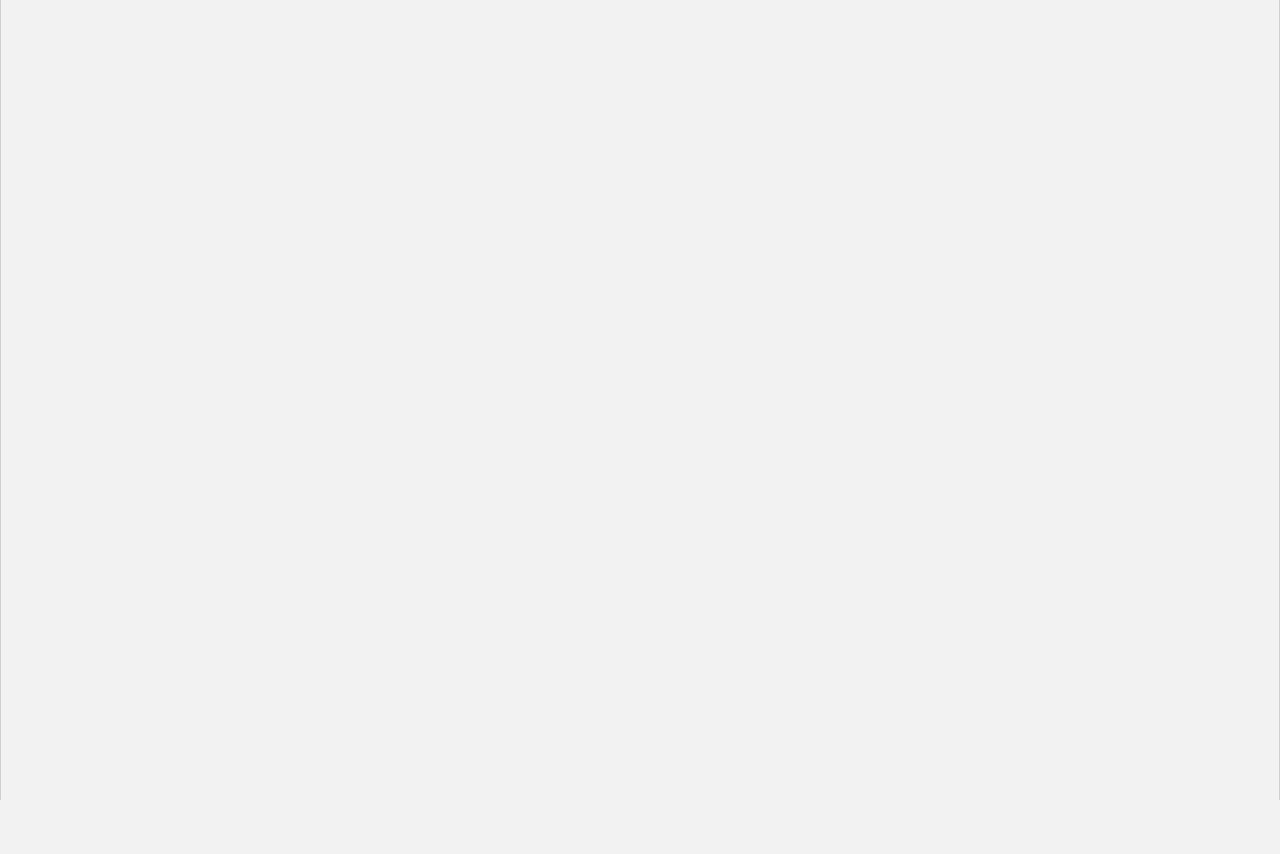
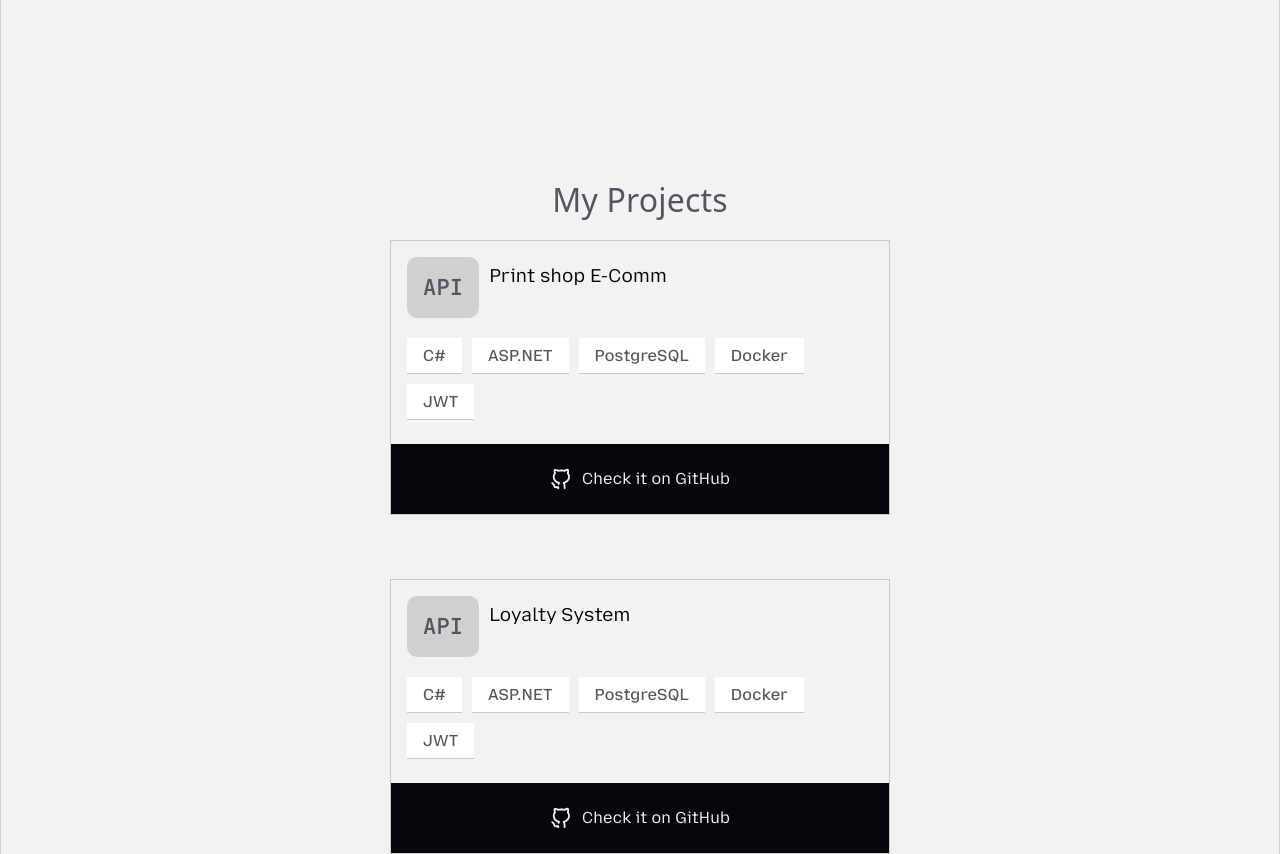
Before and after one commit to turzhyk/front-portfolio, a React (Vite) app: page /net in a window 1280 px wide. Before the commit this address had no page. Before the commit the page ends 800 px from the top, so only its background shows below. Built offline with nearby package versions, Linux system fonts and the light colour scheme.

Commit message:
feat: add .net route and page

```diff
--- a/src/App.tsx
+++ b/src/App.tsx
@@ -2,6 +2,7 @@ import { Route, Routes } from "react-router-dom";
 import WebHome from "./Pages/WebHome";
 import Privacy from "./Pages/WebPrivacy";
 import Home from "./Pages/Home";
+import NetHome from "./Pages/NetHome";
 // lazy-load тяжёлых секций
 
 function App() {
@@ -10,6 +11,7 @@ function App() {
       <Route path="" element={<Home/>}/>
       <Route path="web" element={<WebHome />} />
       <Route path="web/privacy" element={<Privacy />} />
+      <Route path="net" element={<NetHome/>}/>
     </Routes>
   );
 }
--- a/src/Pages/Home.tsx
+++ b/src/Pages/Home.tsx
@@ -12,7 +12,7 @@ export default function Home() {
       <h1>Andrzej Turzański</h1>
       <h2>Software Engineer & Web Performance Specialist</h2>
       <div className="home-button-wrapper">
-        <Link to={"/"}>
+        <Link to={"/net"}>
           <span>
             Dla Rekruterów <br />/ Portfolio IT
           </span>
--- /dev/null
+++ b/src/Pages/NetHome.tsx
@@ -0,0 +1,55 @@
+import React from "react";
+import "./nethome.css";
+import { Helmet } from "react-helmet-async";
+import { Link } from "react-router-dom";
+export default function NetHome() {
+  return (
+    <>
+      <Helmet>
+        <title>Andrzej Turzański | .NET & React Developer</title>
+        <meta name="robots" content="noindex, nofollow"></meta>
+      </Helmet>
+      <div className="nethome home-wrapper">
+        <h1>My Projects</h1>
+        <div className="projects-wrapper">
+          <div className="project" >
+            <div className="project-header">
+              <div className="apibox">API</div>
+              <h3>Print shop E-Comm</h3>
+            </div>
+            <div className="techstack">
+              <span className="tech">C#</span>
+              <span className="tech">ASP.NET</span>
+              <span className="tech">PostgreSQL</span>
+              <span className="tech">Docker</span>
+
+            </div>
+             <div className="techstack">
+              <span className="tech">JWT</span>
+
+            </div>
+            <div className="footer"><Link to="https://github.com/turzhyk/dpback-ecomm-api"><img width={22} src="/svg/socials/github.svg"/><span>Check it on GitHub</span></Link></div>
+          </div>
+          <div className="project" >
+            <div className="project-header">
+              <div className="apibox">API</div>
+              <h3>Loyalty System</h3>
+            </div>
+            <div className="techstack">
+              <span className="tech">C#</span>
+              <span className="tech">ASP.NET</span>
+              <span className="tech">PostgreSQL</span>
+              <span className="tech">Docker</span>
+
+            </div>
+             <div className="techstack">
+              <span className="tech">JWT</span>
+
+            </div>
+            <div className="footer"><Link to="https://github.com/turzhyk/loyaltysystem"><img width={22} src="/svg/socials/github.svg"/><span>Check it on GitHub</span></Link></div>
+          </div>
+        </div>
+      </div>
+    </>
+  );
+}
--- a/src/Pages/home.css
+++ b/src/Pages/home.css
@@ -52,6 +52,9 @@
 .home-button-wrapper a:hover:after{
      transform: translateY(0);
 }
+.home-button-wrapper a:hover code{
+  background: none;
+}
 .home-button-wrapper span{
     z-index: 10;
     margin: auto;
--- /dev/null
+++ b/src/Pages/nethome.css
@@ -0,0 +1,78 @@
+.nethome.home-wrapper {
+  display: flex;
+  justify-content: center;
+  align-items: center;
+  padding-top: 10rem;
+  flex-direction: column;
+  color: var(--text);
+}
+.nethome.home-wrapper h1,
+.nethome.home-wrapper h2 {
+  color: var(--text);
+}
+
+.nethome .projects-wrapper {
+  display: flex;
+  flex-direction: column;
+  gap: 64px;
+  width: 500px;
+}
+.nethome .project {
+  width: 100%;
+  border: var(--border-param);
+  padding: 1rem;
+}
+.nethome *:link,
+.nethome *:visited {
+  text-decoration: none;
+}
+.nethome .project-header {
+  width: 100%;
+  display: flex;
+  gap: 10px;
+  margin-bottom: 20px;
+  justify-content: space-between;
+  align-items: stretch;
+}
+.nethome .project h3 {
+  flex: 1;
+  text-align: left;
+  font-weight: 400;
+  line-height: 0px;
+}
+.nethome .apibox {
+  background-color: var(--border);
+  border-radius: 10px;
+  padding: 1rem;
+  font-family: "Jet Brains Mono";
+  font-size: 22px;
+}
+.nethome .project .techstack{
+      display: flex;
+      gap: 10px;
+margin: 10px 0px;
+}
+.project .tech{
+      padding: 0.5rem 1rem;
+      font-weight: 500;
+      background-color: var(--bg-rich);
+}
+.nethome .project .footer{
+      margin: -1rem;
+      margin-top: 1.5rem;
+      background-color: var(--text-h);
+      padding: 1.5rem;
+}
+.nethome .project .footer a{
+       display: flex;
+      justify-content: center;
+      align-items: center;
+      gap: 10px;
+}
+.nethome .project .footer *:link, .nethome .project .footer *:visited{
+       color: var(--bg);
+       font-size: 16px;
+}
+.nethome .project .footer img{
+      filter: var(--ifilter);
+}
```
